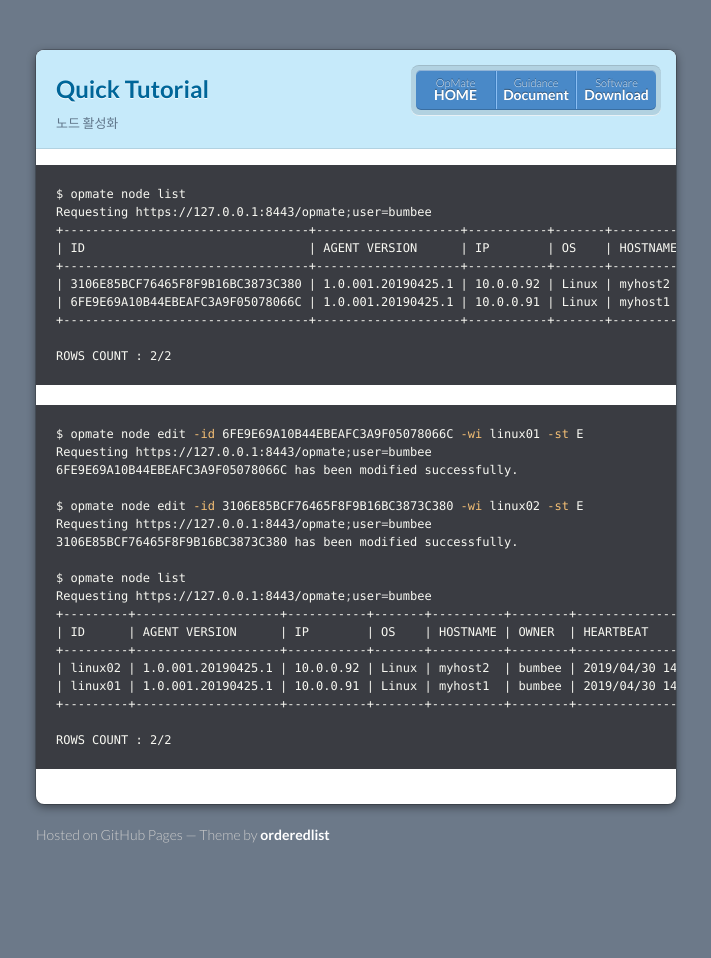
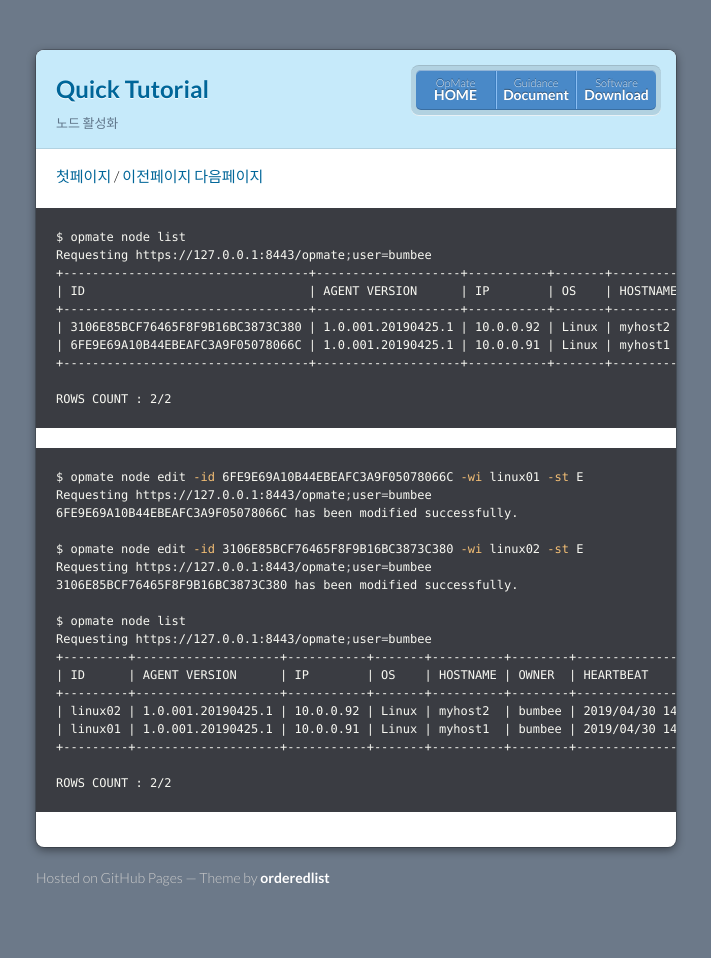
Before and after one commit to opmate/opmate.github.io, a Jekyll site: the page built from document/QuickTutorial3.md, in a window 1280 px wide. Shown: the whole page, without its empty margins (284-995 px from the left). Built offline with Jekyll 4.4.1, drawn with Linux system fonts in a browser that asks for light colours; our own code applies the rules of GitHub Pages for plain Markdown files; a script that is not in the unit is left out; the repository's description, which GitHub fills in, is left out; before the commit the page ends 915 px from its top, so only the background shows below that.

Commit message:
Update QuickTutorial3.md

````diff
--- a/document/QuickTutorial3.md
+++ b/document/QuickTutorial3.md
@@ -2,6 +2,9 @@
 title: Quick Tutorial
 description: 노드 활성화
 ---
+
+[첫페이지](QuickTutorial.md) / [이전페이지](QuickTutorial2.md) [다음페이지](QuickTutorial4.md)
+
 
 ```sh
 $ opmate node list
````
